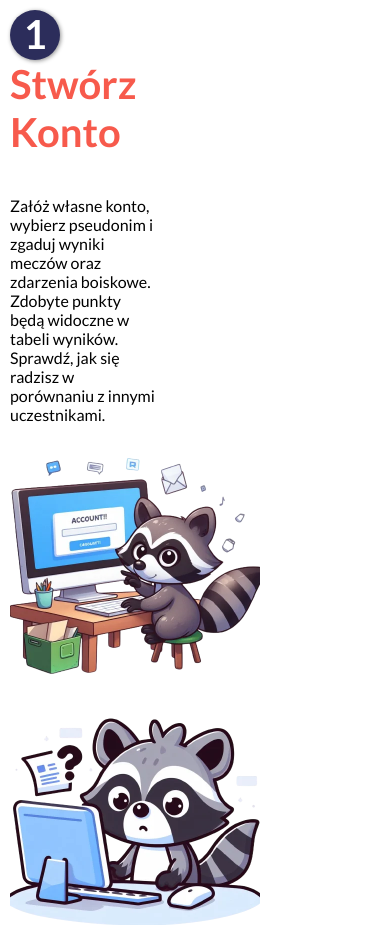
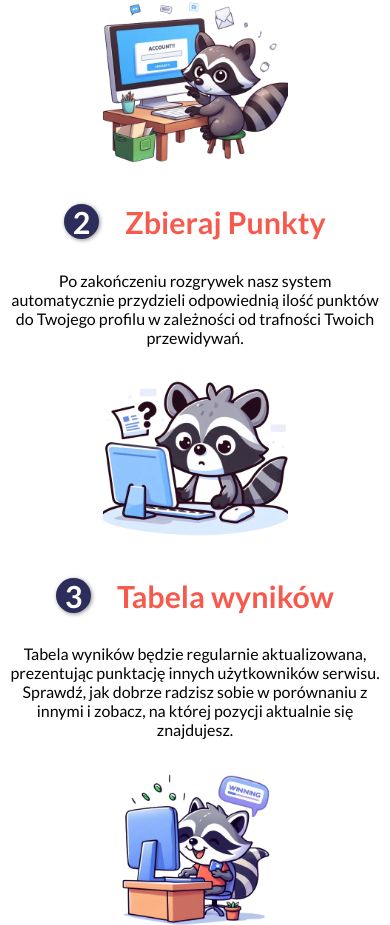
Before and after one commit to MichalMotyka/bet-with-friends, a React (Create React App) app in the folder FE/: page / in a window 390 px wide. Shown: the part 1072-1997 px from the top of the page. Built offline with nearby package versions, Linux system fonts and the light colour scheme.

Commit message:
Finished responsive design for front page

```diff
--- a/FE/src/components/pages/preLogin/common/footer/Footer.js
+++ b/FE/src/components/pages/preLogin/common/footer/Footer.js
@@ -26,8 +26,8 @@ function Footer () {
             </Link>
             <p>
               Dołącz do społeczności typujących! Przewiduj wyniki meczów,
-              rywalizuj z innymi i zdobywaj punkty. <br />
-              [2023] [Best With Friends ©] Wszelkie prawa zastrzeżone.
+              rywalizuj z innymi i zdobywaj punkty. [Best With Friends ©] [2023]
+              Wszelkie prawa zastrzeżone.
             </p>
           </div>
 
@@ -88,7 +88,7 @@ function Footer () {
           </div>
 
           <img
-            className='footer-front-item'
+            className='footer-front-item footer-front-img'
             src={footerLogo}
             width={250}
             height={250}
--- a/FE/src/components/pages/preLogin/common/nav/Nav.js
+++ b/FE/src/components/pages/preLogin/common/nav/Nav.js
@@ -90,13 +90,15 @@ function Nav () {
       >
         {open === false ? (
           <img
-            style={{ width: '50px' }}
+            width={50}
+            height={50}
             src={hamOpen}
             alt='open hamburger menu icon'
           />
         ) : (
           <img
-            style={{ width: '50px' }}
+            width={50}
+            height={50}
             src={hamClose}
             alt='closed hamburger menu icon'
           />
--- a/FE/src/components/pages/preLogin/common/nav/nav.css
+++ b/FE/src/components/pages/preLogin/common/nav/nav.css
@@ -94,7 +94,7 @@
 
     .front-brand-logo{
         z-index: 99;
-        font-size: 18px;
+        font-size: 20px;
     }
 
     .nav-menu-item {
@@ -157,7 +157,7 @@
 
     .front-brand-logo{
         z-index: 99;
-        font-size: 20px;
+        font-size: 22px;
     }
 
     .nav-menu-item {
--- a/FE/src/components/pages/preLogin/main/header/header.css
+++ b/FE/src/components/pages/preLogin/main/header/header.css
@@ -54,7 +54,7 @@
   }
 
   .header-front-logo {
-    width: 100%;
+    width: 60%;
     height: auto;
     padding-top: 20px ;
   }
@@ -71,9 +71,7 @@
     transition: color 0.3s, background-color 0.3s, border-color 0.3s;
   }
 
-  .header-h1 {
-    font-size: 38px;
-  }
+
 
 }
 
@@ -86,16 +84,13 @@
     margin-top: 10px;
   }
 
-  .header-h1 {
-    font-size: 42px;
-  }
 
   .header-front-text {
     width: 100%;
   }
 
   .header-front-logo {
-    width: 100%;
+    width: 70%;
     height: auto;
     padding-top: 20px ;
   }
@@ -122,9 +117,7 @@
     margin: 20px 0;
   }
 
-  .header-h1 {
-    font-size: 44px;
-  }
+
 
   .header-front-text {
     width: 100%;
@@ -137,7 +130,6 @@
     width: 70%;
     height: auto;
     padding-top: 20px ;
-
   }
 
   .header-front-btn {
@@ -162,10 +154,7 @@
 
 @media (min-width: 992px) and (max-width: 1199.98px) {
   .header-front {
-
      margin: 30px 0;
    }
-    .header-h1 {
-     font-size: 46px;
-   }
+
 }
--- a/FE/src/components/pages/preLogin/main/sectionHit/Hit.js
+++ b/FE/src/components/pages/preLogin/main/sectionHit/Hit.js
@@ -29,27 +29,27 @@ function Hit () {
             </p>
           </div>
 
-          <div>
-            <img  className='hit-image'
+          <img
+            className='hit-image'
             src={createAccount}
+            loading='lazy'
             width={500}
             height={500}
             alt='Cartoon Raccon Creating an Account'
           />
         </div>
-        </div>
 
         <img className='arrow-one' src={arrowOne} alt='' />
 
         <div className='hit-item'>
-          <div>
-            <img className='hit-image'
+          <img
+            className='hit-image hit-image-mid'
             src={getPoints}
+            loading='lazy'
             width={500}
             height={500}
             alt='Cartoon Raccon Creating an Account'
           />
-          </div>
           <div className='hit-text'>
             <div>
               <h3 className='span-brand'>
@@ -62,6 +62,15 @@ function Hit () {
               trafności Twoich przewidywań.
             </p>
           </div>
+
+          <img
+            className='hit-image hit-image-mid-bot'
+            src={getPoints}
+            loading='lazy'
+            width={500}
+            height={500}
+            alt='Cartoon Raccon Creating an Account'
+          />
         </div>
 
         <img className='arrow-two' src={arrowTwo} alt='' />
@@ -74,20 +83,21 @@ function Hit () {
               </h3>
             </div>
             <p>
-              Po zakończeniu rozgrywek nasz system automatycznie przydzieli
-              odpowiednią ilość punktów do Twojego profilu w zależności od
-              trafności Twoich przewidywań
+              Tabela wyników będzie regularnie aktualizowana, prezentując
+              punktację innych użytkowników serwisu. Sprawdź, jak dobrze radzisz
+              sobie w porównaniu z innymi i zobacz, na której pozycji aktualnie
+              się znajdujesz.
             </p>
           </div>
 
-          <div>
-            <img className='hit-image'
+          <img
+            className='hit-image'
             src={beLeader}
+            loading='lazy'
             width={500}
             height={500}
             alt='Cartoon Raccon checking leaderboard'
           />
-          </div>
         </div>
       </div>
     </section>
--- a/FE/src/components/pages/preLogin/main/sectionHit/hit.css
+++ b/FE/src/components/pages/preLogin/main/sectionHit/hit.css
@@ -47,6 +47,10 @@
     margin-right: 20px;
 }
 
+.hit-image-mid-bot{
+  display: none;
+}
+
 
 
 
@@ -55,22 +59,142 @@
 
 @media (max-width: 575.98px) {
 
+.hit-item{
+    display: flex;
+    flex-direction: column;
+    align-items: center;
+}
 
-  .hit-image{
-    width: 250px;
-    height: 250px;
+.hit-text{
+ text-align: center;
+    max-width: 100%;
+}
+
+.arrow-one, .arrow-two{
+  display: none;
+}
+
+.hit-span-number{
+    display: inline-block;
+    width: 35px;
+    height: 35px;
+    margin-right: 20px;
+    text-align: center;
+    border-radius: 50%;
+    color: var(--white-color);
+    background-color: var(--brand-alt-color);
+    box-shadow: 1px 1px 4px rgba(0, 0, 0, 0.445);
+}
+
+ .hit-image{
+    width: 50%;
+    height: auto;
   }
 
-  .arrow-one, .arrow-two{
-    display: none;
-  }
+ .hit-image-mid{
+  display: none;
+ }
+ .hit-image-mid-bot{
+  display: block;
+ }
 
 
 
 }
 
-@media (min-width: 576px) and (max-width: 767.98px) {}
+@media (min-width: 576px) and (max-width: 767.98px) {
+  .hit-item{
+    display: flex;
+    flex-direction: column;
+    align-items: center;
+}
 
-@media (min-width: 768px) and (max-width: 991.98px) {}
+.hit-text{
+ text-align: center;
+    max-width: 100%;
+}
 
-@media (min-width: 992px) and (max-width: 1199.98px) {}
+.arrow-one, .arrow-two{
+  display: none;
+}
+
+.hit-span-number{
+    display: inline-block;
+    width: 40px;
+    height: 40px;
+    margin-right: 20px;
+    text-align: center;
+    border-radius: 50%;
+    color: var(--white-color);
+    background-color: var(--brand-alt-color);
+    box-shadow: 1px 1px 4px rgba(0, 0, 0, 0.445);
+}
+
+ .hit-image{
+    width: 40%;
+    height: auto;
+  }
+
+ .hit-image-mid{
+  display: none;
+ }
+ .hit-image-mid-bot{
+  display: block;
+ }
+}
+
+@media (min-width: 768px) and (max-width: 991.98px) {
+  .hit-item{
+    display: flex;
+    flex-direction: column;
+    align-items: center;
+}
+
+.hit-text{
+ text-align: center;
+    max-width: 100%;
+}
+
+.arrow-one, .arrow-two{
+  display: none;
+}
+
+.hit-span-number{
+    display: inline-block;
+    width: 45px;
+    height: 45px;
+    margin-right: 20px;
+    text-align: center;
+    border-radius: 50%;
+    color: var(--white-color);
+    background-color: var(--brand-alt-color);
+    box-shadow: 1px 1px 4px rgba(0, 0, 0, 0.445);
+}
+
+ .hit-image{
+    width: 40%;
+    height: auto;
+  }
+
+ .hit-image-mid{
+  display: none;
+ }
+ .hit-image-mid-bot{
+  display: block;
+ }
+}
+
+@media (min-width: 992px) and (max-width: 1199.98px) {
+
+.arrow-one, .arrow-two{
+  display: none;
+}
+
+
+ .hit-image-mid{
+  display: block;
+ }
+ .hit-image-mid-bot{
+  display: none;
+ }
+}
--- a/FE/src/index.css
+++ b/FE/src/index.css
@@ -1,5 +1,6 @@
 :root {
   --brand-color: #f75a4c;
+  /* --brand-color: rgb(241, 57, 40); */
   --brand-font: 24px;
   --brand-alt-color: #2C2D5B;
   --white-color: #ffffff;
@@ -61,7 +62,6 @@ hr {
   max-width: 1200px;
   width: 100%;
   margin: 0 auto;
-
 }
 
 .span-brand{
@@ -80,30 +80,59 @@ line-height: normal;
 text-align: center;
 }
 
-
-
-
-
-
-
+/* GLOBAL RESPONSIVE STYLES  */
 
 @media (max-width: 575.98px) {
-  .wrapper {
+  /* .wrapper {
     display: flex;
     flex-direction: column;
     min-height: 100vh;
     overflow-x: hidden;
+  } */
+  h1{
+    font-size: 2.375rem;
+  }
+  h2{
+    font-size: 2rem;
+  }
+  h3{
+    font-size: 1.9rem;
+  }
+
+}
+
+@media (min-width: 576px) and (max-width: 767.98px) {
+  h1{
+    font-size: 2.625rem;
+  }
+  h2{
+    font-size: 2.125rem;
+  }
+  h3{
+    font-size: 2.025rem;
   }
 }
 
-@media (min-width: 576px) and (max-width: 767.98px) {
-}
-
 @media (min-width: 768px) and (max-width: 991.98px) {
-
-
+  h1{
+    font-size: 2.75rem;
+  }
+  h2{
+    font-size: 2.25rem;
+  }
+  h2{
+    font-size: 2.15rem;
+  }
 }
 
 @media (min-width: 992px) and (max-width: 1199.98px) {
-
+  h1{
+    font-size: 2.875rem;
+  }
+  h2{
+    font-size: 2.375rem;
+  }
+  h2{
+    font-size: 2.275rem;
+  }
 }
```
Also changed, not shown: FE/src/components/pages/preLogin/common/footer/footer.css (+105 -11 lines), FE/src/App.js (line endings or trailing spaces). Lines whose indentation alone changed are shown as unchanged.
